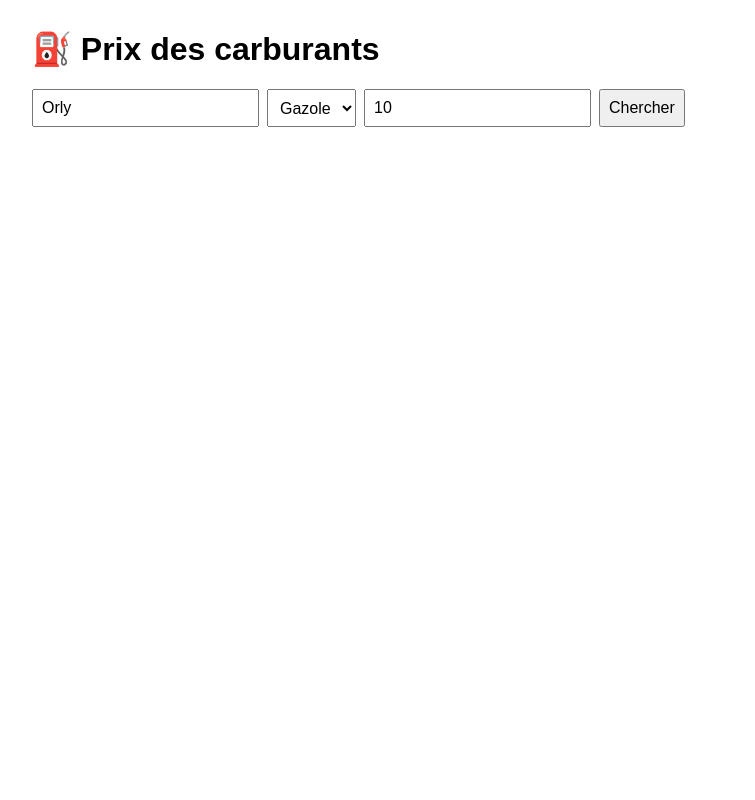
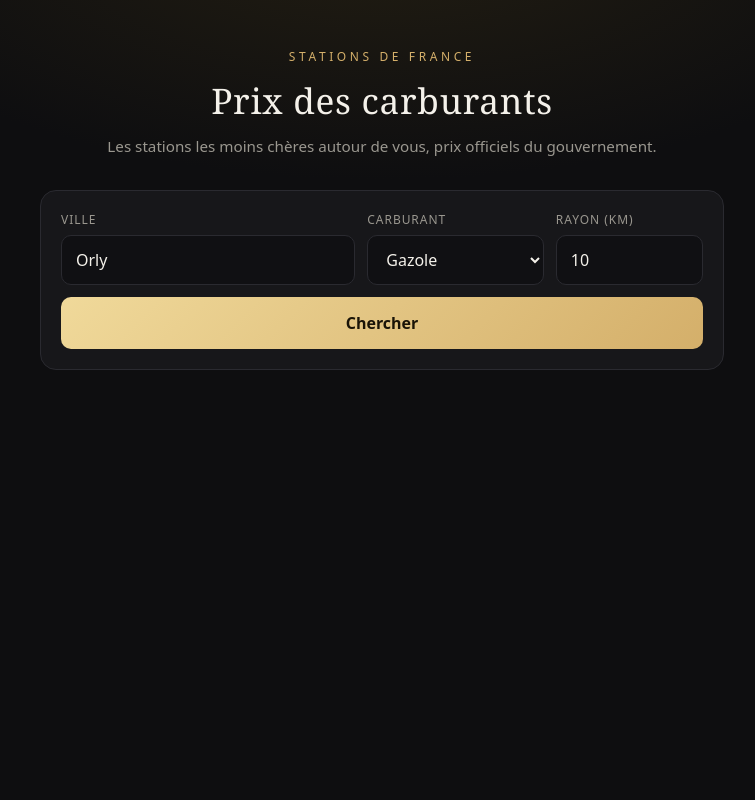
Before and after one commit to nassvss/Projet-Stations-de-France, a Flask app: page / in a window 1280 px wide. Shown: the whole page, without its empty margins (258-1013 px from the left). Run offline with Flask 3, Linux system fonts and the light colour scheme.

Commit message:
chagement du site

```diff
--- a/templates/index.html
+++ b/templates/index.html
@@ -2,29 +2,89 @@
 <html lang="fr">
 <head>
 <meta charset="utf-8">
+<meta name="viewport" content="width=device-width, initial-scale=1">
 <title>Prix des carburants</title>
 <style>
-  body { font-family: sans-serif; max-width: 700px; margin: 30px auto; padding: 0 16px; }
-  form { display: flex; gap: 8px; flex-wrap: wrap; margin-bottom: 20px; }
-  input, select, button { padding: 8px; font-size: 1rem; }
-  table { border-collapse: collapse; width: 100%; }
-  th, td { border: 1px solid #ccc; padding: 8px; text-align: left; }
-  th { background: #f0f0f0; }
-  .erreur { color: #b00020; }
+  :root { --bg:#0e0e10; --card:#17171a; --bd:#2a2a30; --fg:#f4f1ea; --mut:#9a978f; --gold:#d4af6a; --gold2:#f0d99a; }
+  * { box-sizing: border-box; }
+  body {
+    margin: 0; min-height: 100vh; color: var(--fg);
+    background: radial-gradient(900px 400px at 50% -10%, #231e12 0, var(--bg) 65%) no-repeat, var(--bg);
+    font-family: system-ui, -apple-system, "Segoe UI", sans-serif; line-height: 1.5;
+  }
+  main { max-width: 720px; margin: 0 auto; padding: 48px 18px 60px; }
+  header { text-align: center; margin-bottom: 32px; }
+  .logo { color: var(--gold); letter-spacing: .3em; font-size: .75rem; text-transform: uppercase; }
+  h1 { font-family: Georgia, "Times New Roman", serif; font-weight: 400; font-size: 2.2rem; margin: 8px 0; letter-spacing: .02em; }
+  .sub { color: var(--mut); margin: 0; font-size: .95rem; }
+
+  form {
+    display: grid; grid-template-columns: 2fr 1.2fr 1fr; gap: 12px;
+    background: var(--card); border: 1px solid var(--bd); border-radius: 16px; padding: 20px;
+  }
+  label { display: flex; flex-direction: column; gap: 6px; font-size: .75rem; color: var(--mut); text-transform: uppercase; letter-spacing: .08em; }
+  input, select {
+    font: inherit; font-size: 1rem; padding: 12px 14px; color: var(--fg);
+    background: #101013; border: 1px solid var(--bd); border-radius: 10px; width: 100%;
+  }
+  input:focus, select:focus { outline: none; border-color: var(--gold); box-shadow: 0 0 0 3px rgba(212,175,106,.18); }
+  button {
+    grid-column: 1 / -1; font: inherit; font-weight: 600; font-size: 1rem; padding: 14px; cursor: pointer;
+    color: #1a1407; border: 0; border-radius: 10px;
+    background: linear-gradient(135deg, var(--gold2), var(--gold));
+  }
+  button:disabled { opacity: .6; cursor: wait; }
+
+  .erreur { color: #ff8a8a; text-align: center; margin-top: 24px; }
+
+  .liste { margin-top: 28px; display: grid; gap: 12px; }
+  .station {
+    display: flex; align-items: center; gap: 16px; padding: 16px 18px;
+    background: var(--card); border: 1px solid var(--bd); border-radius: 14px;
+  }
+  .station.premier { border-color: var(--gold); box-shadow: 0 0 0 1px rgba(212,175,106,.25), 0 10px 30px rgba(0,0,0,.4); }
+  .rang { font-family: Georgia, serif; color: var(--mut); font-size: 1.1rem; width: 22px; text-align: center; }
+  .prix { font-family: Georgia, serif; font-size: 1.8rem; color: var(--gold2); min-width: 96px; }
+  .prix small { font-size: .9rem; color: var(--mut); }
+  .info { flex: 1; min-width: 0; }
+  .info b { display: block; font-weight: 600; overflow-wrap: anywhere; }
+  .info span { color: var(--mut); font-size: .9rem; }
+  .badge { display: inline-block; font-size: .65rem; text-transform: uppercase; letter-spacing: .12em; color: #1a1407; background: var(--gold); border-radius: 99px; padding: 2px 9px; margin-bottom: 4px; }
+  .dist { text-align: right; color: var(--mut); font-size: .9rem; white-space: nowrap; }
+
+  @media (max-width: 600px) {
+    h1 { font-size: 1.7rem; }
+    form { grid-template-columns: 1fr; }
+    .station { flex-wrap: wrap; gap: 8px 14px; }
+    .rang { display: none; }
+    .info { flex-basis: 100%; order: 3; }
+    .dist { margin-left: auto; }
+  }
 </style>
 </head>
 <body>
-<h1>⛽ Prix des carburants</h1>
+<main>
+<header>
+  <div class="logo">Stations de France</div>
+  <h1>Prix des carburants</h1>
+  <p class="sub">Les stations les moins chères autour de vous, prix officiels du gouvernement.</p>
+</header>
 
 <form method="post">
-  <input name="ville" placeholder="Ville" value="{{ request.form.get('ville', 'Orly') }}" required>
-  <select name="carburant">
-    {% for c in carburants %}
-      <option value="{{ c }}" {% if request.form.get('carburant') == c %}selected{% endif %}>{{ c }}</option>
-    {% endfor %}
-  </select>
-  <input name="rayon" type="number" step="any" min="1" placeholder="Rayon (km)" value="{{ request.form.get('rayon', '10') }}" required>
-  <button type="submit">Chercher</button>
+  <label>Ville
+    <input name="ville" placeholder="Ex : Orly" value="{{ request.form.get('ville', 'Orly') }}" required>
+  </label>
+  <label>Carburant
+    <select name="carburant">
+      {% for c in carburants %}
+        <option value="{{ c }}" {% if request.form.get('carburant') == c %}selected{% endif %}>{{ c }}</option>
+      {% endfor %}
+    </select>
+  </label>
+  <label>Rayon (km)
+    <input name="rayon" type="number" step="any" min="1" value="{{ request.form.get('rayon', '10') }}" required>
+  </label>
+  <button id="btn" type="submit">Chercher</button>
 </form>
 
 {% if message %}
@@ -32,17 +92,30 @@
 {% endif %}
 
 {% if stations %}
-<table>
-  <tr><th>Adresse</th><th>Ville</th><th>Prix (€)</th><th>Distance (km)</th></tr>
+<div class="liste">
   {% for s in stations %}
-  <tr>
-    <td>{{ s["Adresse"] }}</td>
-    <td>{{ s["Ville"] }}</td>
-    <td>{{ s["prix"] }}</td>
-    <td>{{ s["distance_km"] }}</td>
-  </tr>
+  <div class="station {% if loop.first %}premier{% endif %}">
+    <div class="rang">{{ loop.index }}</div>
+    <div class="prix">{{ s["prix"] }} <small>€</small></div>
+    <div class="dist">{{ s["distance_km"] }} km</div>
+    <div class="info">
+      {% if loop.first %}<span class="badge">Le moins cher</span>{% endif %}
+      <b>{{ s["Adresse"] }}</b>
+      <span>{{ s["Ville"] }}</span>
+    </div>
+  </div>
   {% endfor %}
-</table>
+</div>
 {% endif %}
+</main>
+
+<script>
+  // Pendant la recherche (la première peut prendre quelques secondes)
+  document.querySelector("form").addEventListener("submit", function () {
+    var b = document.getElementById("btn");
+    b.disabled = true;
+    b.textContent = "Recherche en cours…";
+  });
+</script>
 </body>
 </html>
```
Also changed, not shown: 1 other file.
